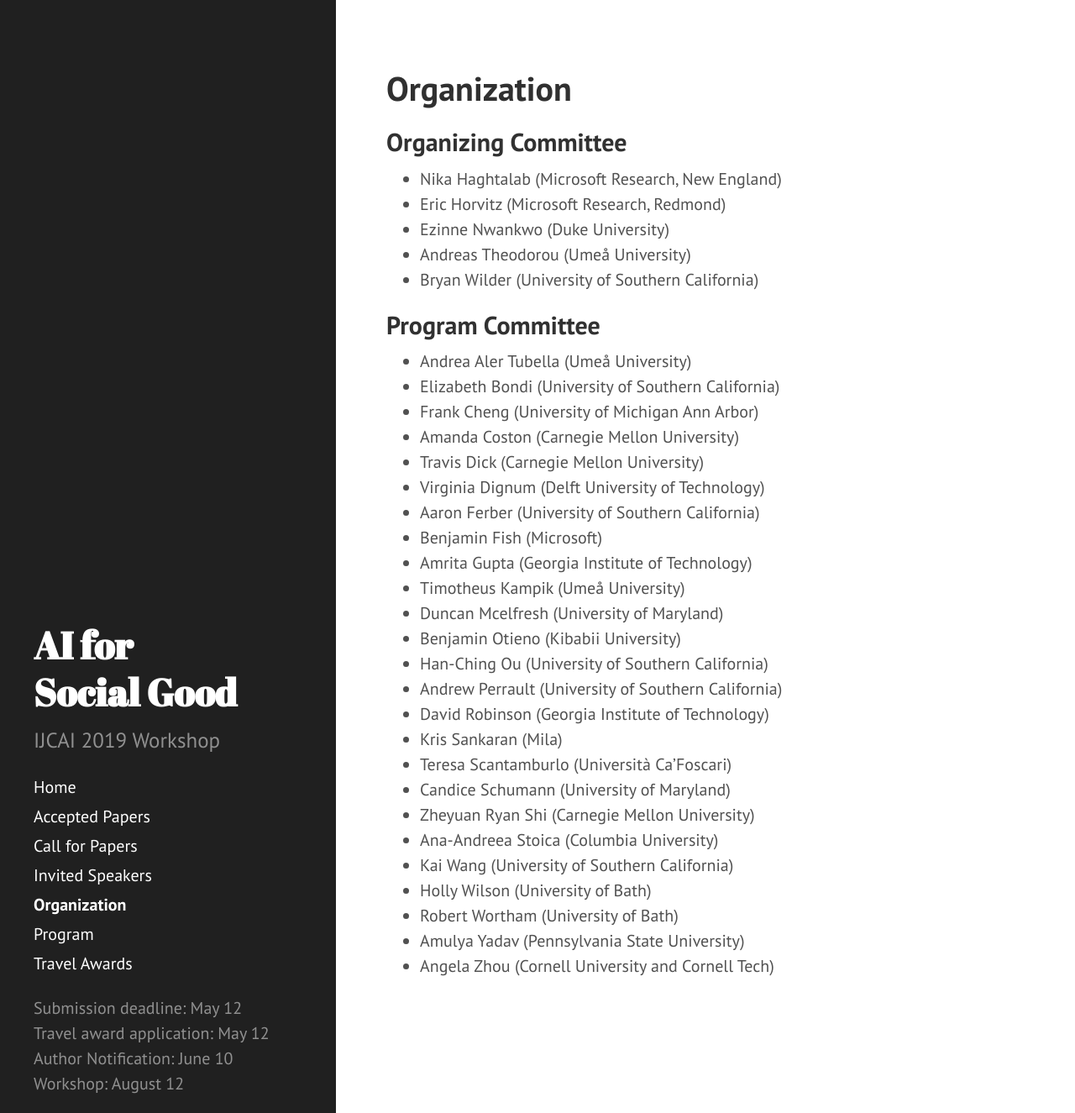
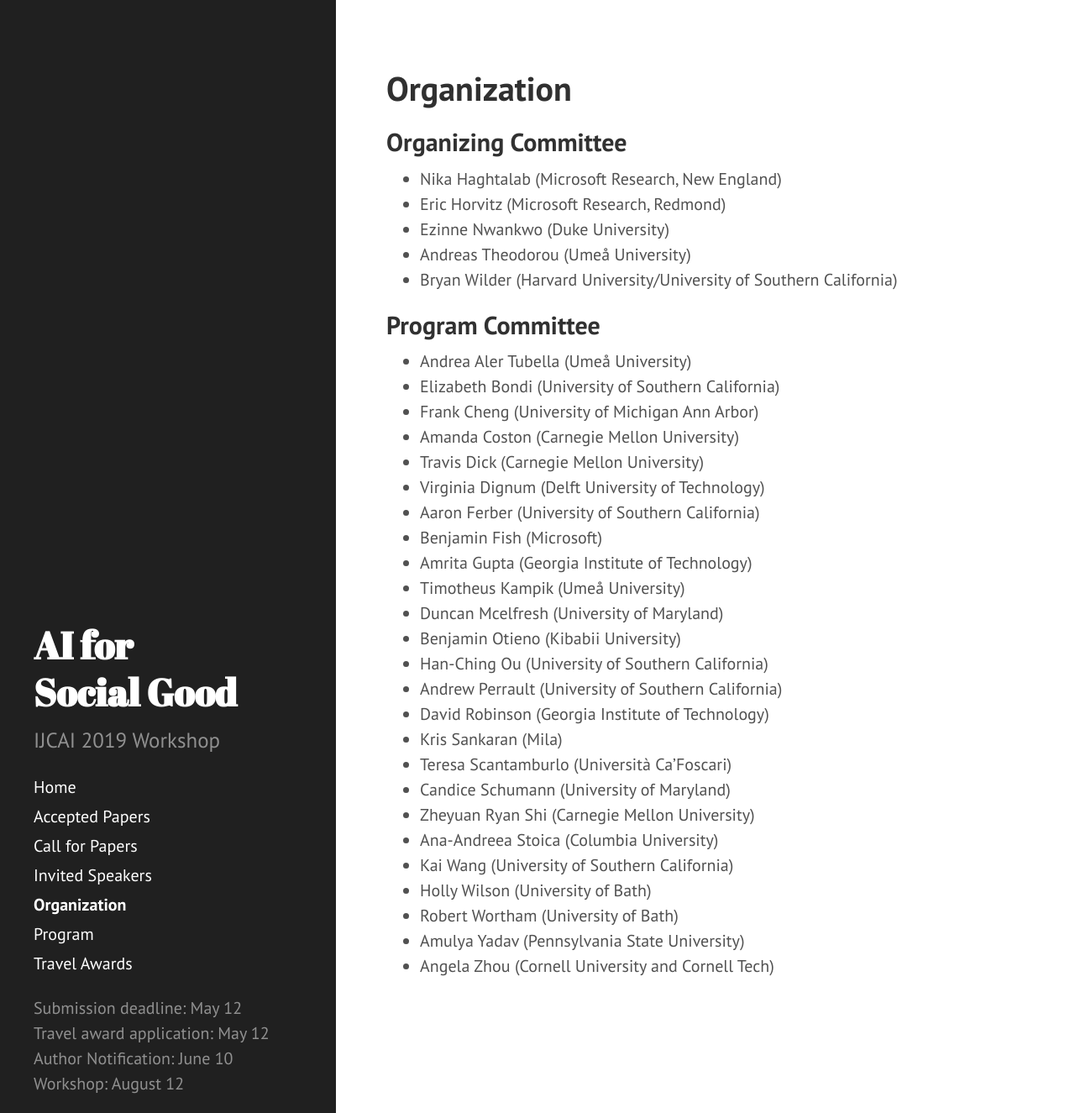
Before and after one commit to slremy/aiforpublichealth.github.io, a Jekyll site: the page built from organizers.md, in a window 1280 px wide and 1325 px high. Shown: the whole window at 84% size. Built offline with Jekyll 4.4.1, drawn with Linux system fonts in a browser that asks for light colours.

Commit message:
Update organizers.md

```diff
--- a/organizers.md
+++ b/organizers.md
@@ -9,7 +9,7 @@ title: Organization
 * Eric Horvitz (Microsoft Research, Redmond)
 * Ezinne Nwankwo (Duke University)
 * Andreas Theodorou (Umeå University)
-* Bryan Wilder (University of Southern California)
+* Bryan Wilder (Harvard University/University of Southern California)
 
 ## Program Committee
 
```
